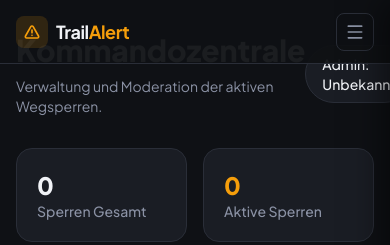
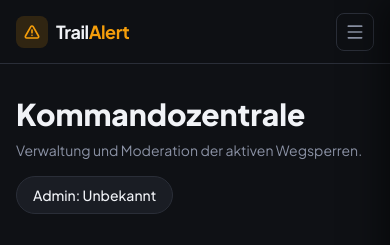
Before and after one commit to MatteOrtner/TrailAlert, a Next.js app: page /admin in a window 390 px wide. Shown: the top 245 px of the page. Built offline with nearby package versions, Linux system fonts and the light colour scheme; no server answers; the database is empty.

Commit message:
fix(admin): adjust top padding to prevent title clipping under fixed header on load, improve mobile layout

```diff
--- a/src/app/admin/page.tsx
+++ b/src/app/admin/page.tsx
@@ -27,14 +27,14 @@ export default async function AdminPage() {
   }
 
   return (
-    <div className="flex h-full w-full flex-col overflow-y-auto bg-bg-dark px-4 py-8 sm:px-8">
+    <div className="flex h-full w-full flex-col overflow-y-auto bg-bg-dark px-4 pb-8 pt-24 sm:px-8">
       <div className="mx-auto w-full max-w-6xl">
-        <div className="mb-8 flex items-center justify-between">
+        <div className="mb-8 flex flex-col sm:flex-row sm:items-center sm:justify-between gap-4">
           <div>
             <h1 className="text-3xl font-extrabold text-text-primary">Kommandozentrale</h1>
             <p className="mt-2 text-sm text-text-secondary">Verwaltung und Moderation der aktiven Wegsperren.</p>
           </div>
-          <div className="flex items-center gap-2 rounded-full border border-border bg-bg-card px-4 py-2 text-sm font-medium text-text-primary">
+          <div className="flex w-fit items-center gap-2 rounded-full border border-border bg-bg-card px-4 py-2 text-sm font-medium text-text-primary">
             Admin: {user?.email ?? 'Unbekannt'}
           </div>
         </div>
```
